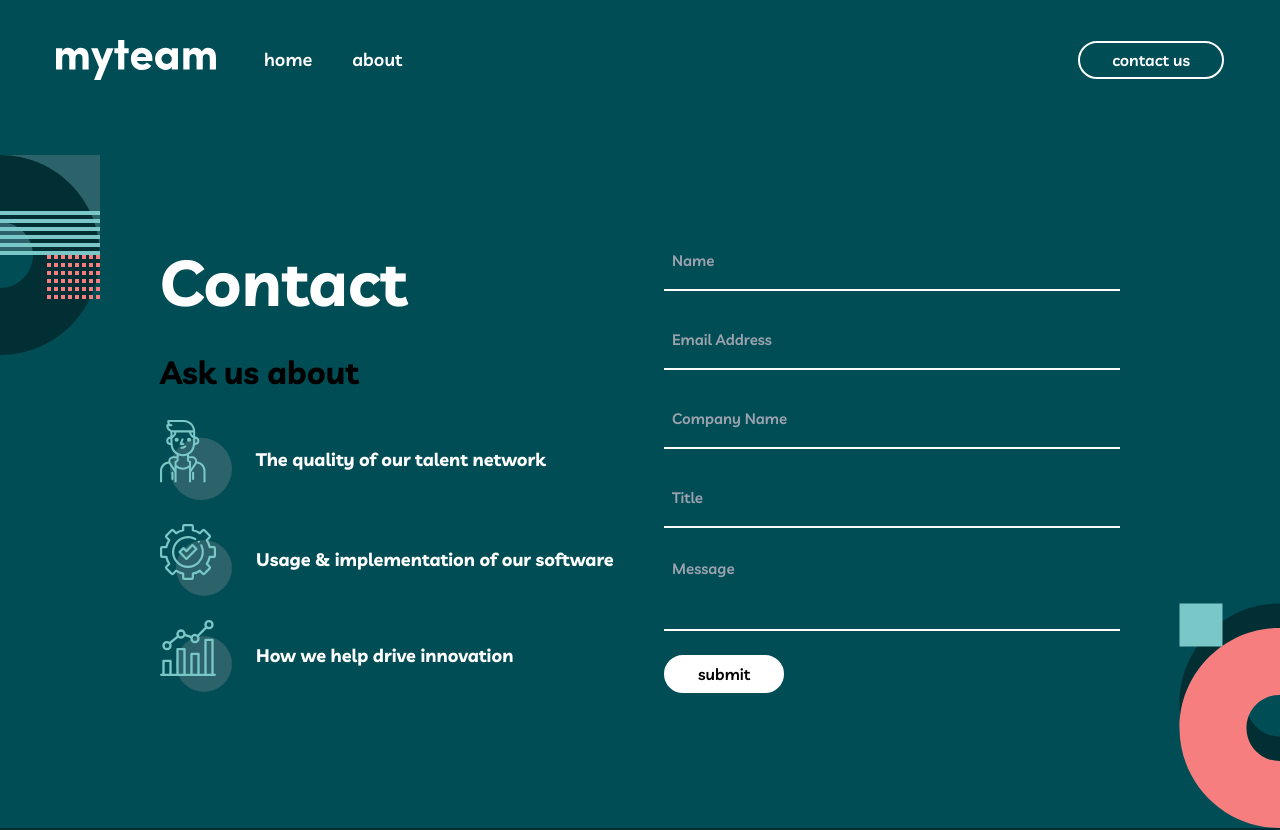
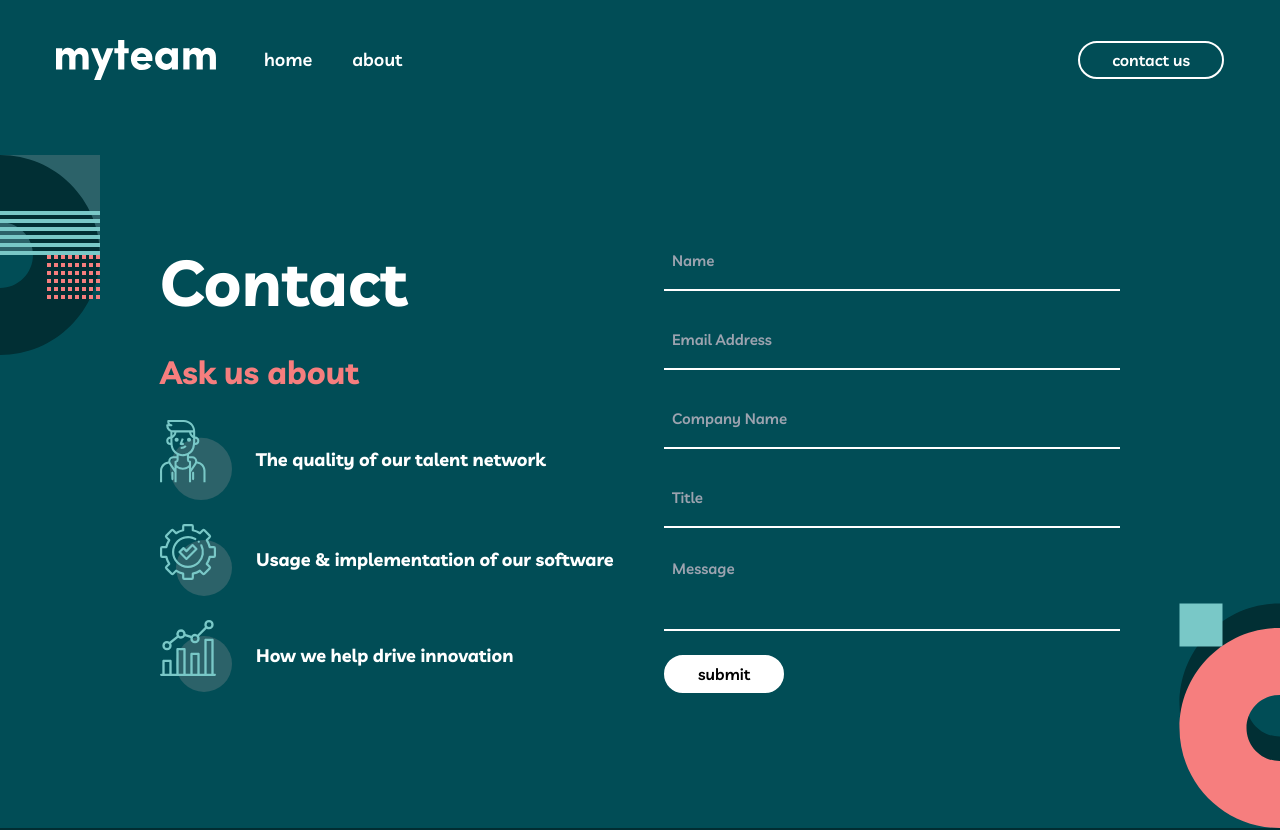
Before and after one commit to lastiwan89/fem-new-myteam-multipage-dec, a Next.js app: page /contact in a window 1280 px wide. Shown: the top 830 px of the page. Built offline with nearby package versions, Linux system fonts and the light colour scheme.

Commit message:
fix loading speed & adding loading page

```diff
--- /dev/null
+++ b/src/app/contact/loading.tsx
@@ -0,0 +1,9 @@
+import React from "react";
+
+export default function ContactLoading() {
+  return (
+    <div className="flex h-full w-full items-center justify-center bg-green-midnight py-24">
+      <h1 className="text-coral text-fs-64 font-bold">Loading...</h1>
+    </div>
+  );
+}
--- a/src/app/contact/page.tsx
+++ b/src/app/contact/page.tsx
@@ -1,6 +1,7 @@
 import ContactForm from "@/components/contact-form";
 import { TEAMS } from "@/constant";
 import Image from "next/image";
+import { Suspense } from "react";
 
 export default function Contact() {
   return (
@@ -10,7 +11,7 @@ export default function Contact() {
           <h1 className="text-center text-fs-40 font-bold leading-lh-40 text-white md:text-fs-64 md:leading-lh-56 lg:text-start lg:text-fs-64 lg:leading-lh-100">
             Contact
           </h1>
-          <h3 className="mt-4 text-center text-fs-32 font-bold leading-lh-48 text-light-coral lg:text-start">
+          <h3 className="text-coral mt-4 text-center text-fs-32 font-bold leading-lh-48 lg:text-start">
             Ask us about
           </h3>
         </div>
@@ -34,7 +35,9 @@ export default function Contact() {
         </div>
       </section>
       {/* form */}
-      <ContactForm />
+      <Suspense>
+        <ContactForm />
+      </Suspense>
     </main>
   );
 }
```
